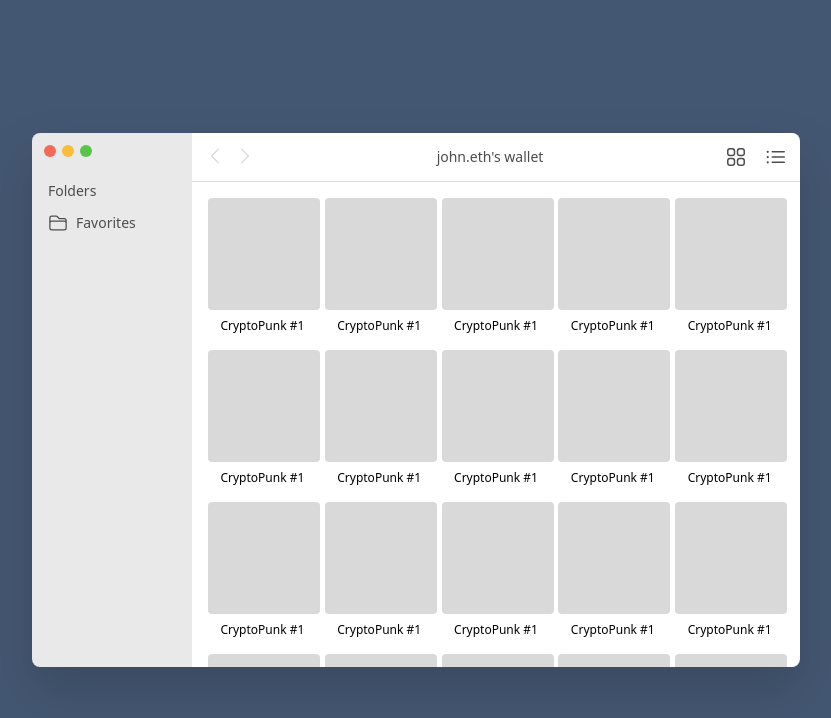
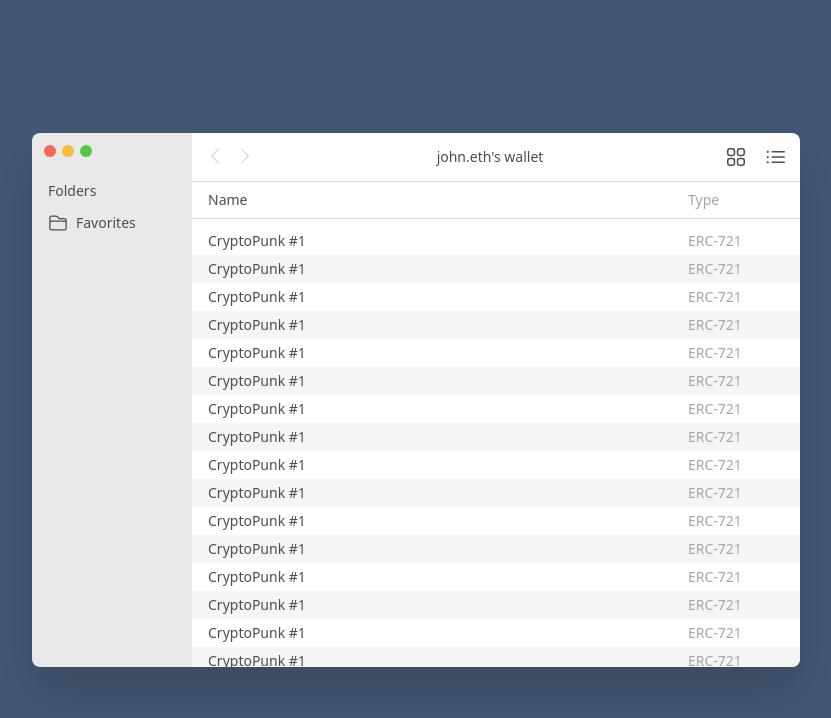
Before and after one commit to josephl37/nft-finder, a Next.js app: page /home in a window 1280 px wide. Shown: the top 718 px of the page, without its empty margins (224-1055 px from the left). Built offline with nearby package versions, Linux system fonts and the light colour scheme.

Commit message:
added listView

```diff
--- a/components/gridNFT.js
+++ b/components/gridNFT.js
@@ -1,4 +1,4 @@
-export default function GridView() {
+export default function GridNFT() {
   return (
     <div>
       <div className="bg-gray-3 w-28 h-28 rounded mx-auto" />
--- /dev/null
+++ b/components/listNFT.js
@@ -0,0 +1,8 @@
+export default function ListNFT() {
+  return (
+    <div className="flex justify-between text-sm px-4 bg-gray-1">
+      <div className="text-gray-4 w-5/6">CryptoPunk #1</div>
+      <div className="text-gray-5 w-1/6">ERC-721</div>
+    </div>
+  );
+}
--- /dev/null
+++ b/components/listView.js
@@ -0,0 +1,110 @@
+import ListNFT from "./listNFT";
+
+export default function ListView() {
+  return (
+    <div className="overflow-y-auto">
+      <div className="flex justify-between text-sm border-b border-gray-3 px-4 py-2 mb-2">
+        <p className="text-gray-4 w-5/6">Name</p>
+        <p className="text-gray-5 w-1/6">Type</p>
+      </div>
+      <div>
+        <div className="flex justify-between text-sm px-4 py-1">
+          <div className="text-gray-4 w-5/6">CryptoPunk #1</div>
+          <div className="text-gray-5 w-1/6">ERC-721</div>
+        </div>
+        <div className="flex justify-between text-sm px-4 py-1 bg-gray-1">
+          <div className="text-gray-4 w-5/6">CryptoPunk #1</div>
+          <div className="text-gray-5 w-1/6">ERC-721</div>
+        </div>
+        <div className="flex justify-between text-sm px-4 py-1">
+          <div className="text-gray-4 w-5/6">CryptoPunk #1</div>
+          <div className="text-gray-5 w-1/6">ERC-721</div>
+        </div>
+        <div className="flex justify-between text-sm px-4 py-1 bg-gray-1">
+          <div className="text-gray-4 w-5/6">CryptoPunk #1</div>
+          <div className="text-gray-5 w-1/6">ERC-721</div>
+        </div>
+        <div className="flex justify-between text-sm px-4 py-1">
+          <div className="text-gray-4 w-5/6">CryptoPunk #1</div>
+          <div className="text-gray-5 w-1/6">ERC-721</div>
+        </div>
+        <div className="flex justify-between text-sm px-4 py-1 bg-gray-1">
+          <div className="text-gray-4 w-5/6">CryptoPunk #1</div>
+          <div className="text-gray-5 w-1/6">ERC-721</div>
+        </div>
+        <div className="flex justify-between text-sm px-4 py-1">
+          <div className="text-gray-4 w-5/6">CryptoPunk #1</div>
+          <div className="text-gray-5 w-1/6">ERC-721</div>
+        </div>
+        <div className="flex justify-between text-sm px-4 py-1 bg-gray-1">
+          <div className="text-gray-4 w-5/6">CryptoPunk #1</div>
+          <div className="text-gray-5 w-1/6">ERC-721</div>
+        </div>
+        <div className="flex justify-between text-sm px-4 py-1">
+          <div className="text-gray-4 w-5/6">CryptoPunk #1</div>
+          <div className="text-gray-5 w-1/6">ERC-721</div>
+        </div>
+        <div className="flex justify-between text-sm px-4 py-1 bg-gray-1">
+          <div className="text-gray-4 w-5/6">CryptoPunk #1</div>
+          <div className="text-gray-5 w-1/6">ERC-721</div>
+        </div>
+        <div className="flex justify-between text-sm px-4 py-1">
+          <div className="text-gray-4 w-5/6">CryptoPunk #1</div>
+          <div className="text-gray-5 w-1/6">ERC-721</div>
+        </div>
+        <div className="flex justify-between text-sm px-4 py-1 bg-gray-1">
+          <div className="text-gray-4 w-5/6">CryptoPunk #1</div>
+          <div className="text-gray-5 w-1/6">ERC-721</div>
+        </div>
+        <div className="flex justify-between text-sm px-4 py-1">
+          <div className="text-gray-4 w-5/6">CryptoPunk #1</div>
+          <div className="text-gray-5 w-1/6">ERC-721</div>
+        </div>
+        <div className="flex justify-between text-sm px-4 py-1 bg-gray-1">
+          <div className="text-gray-4 w-5/6">CryptoPunk #1</div>
+          <div className="text-gray-5 w-1/6">ERC-721</div>
+        </div>
+        <div className="flex justify-between text-sm px-4 py-1">
+          <div className="text-gray-4 w-5/6">CryptoPunk #1</div>
+          <div className="text-gray-5 w-1/6">ERC-721</div>
+        </div>
+        <div className="flex justify-between text-sm px-4 py-1 bg-gray-1">
+          <div className="text-gray-4 w-5/6">CryptoPunk #1</div>
+          <div className="text-gray-5 w-1/6">ERC-721</div>
+        </div>
+        <div className="flex justify-between text-sm px-4 py-1">
+          <div className="text-gray-4 w-5/6">CryptoPunk #1</div>
+          <div className="text-gray-5 w-1/6">ERC-721</div>
+        </div>
+        <div className="flex justify-between text-sm px-4 py-1 bg-gray-1">
+          <div className="text-gray-4 w-5/6">CryptoPunk #1</div>
+          <div className="text-gray-5 w-1/6">ERC-721</div>
+        </div>
+        <div className="flex justify-between text-sm px-4 py-1">
+          <div className="text-gray-4 w-5/6">CryptoPunk #1</div>
+          <div className="text-gray-5 w-1/6">ERC-721</div>
+        </div>
+        <div className="flex justify-between text-sm px-4 py-1 bg-gray-1">
+          <div className="text-gray-4 w-5/6">CryptoPunk #1</div>
+          <div className="text-gray-5 w-1/6">ERC-721</div>
+        </div>
+        <div className="flex justify-between text-sm px-4 py-1">
+          <div className="text-gray-4 w-5/6">CryptoPunk #1</div>
+          <div className="text-gray-5 w-1/6">ERC-721</div>
+        </div>
+        <div className="flex justify-between text-sm px-4 py-1 bg-gray-1">
+          <div className="text-gray-4 w-5/6">CryptoPunk #1</div>
+          <div className="text-gray-5 w-1/6">ERC-721</div>
+        </div>
+        <div className="flex justify-between text-sm px-4 py-1">
+          <div className="text-gray-4 w-5/6">CryptoPunk #1</div>
+          <div className="text-gray-5 w-1/6">ERC-721</div>
+        </div>
+        <div className="flex justify-between text-sm px-4 py-1 bg-gray-1">
+          <div className="text-gray-4 w-5/6">CryptoPunk #1</div>
+          <div className="text-gray-5 w-1/6">ERC-721</div>
+        </div>
+      </div>
+    </div>
+  );
+}
--- a/components/main.js
+++ b/components/main.js
@@ -1,11 +1,12 @@
 import MenuBar from "./menuBar";
 import GridView from "./gridView";
+import ListView from "./listView";
 
 export default function Main() {
   return (
     <div className="col-start-2 bg-white rounded-tr-lg rounded-br-lg flex flex-col min-h-0 overflow-hidden">
       <MenuBar />
-      <GridView />
+      <ListView />
     </div>
   );
 }
--- a/tailwind.config.js
+++ b/tailwind.config.js
@@ -13,6 +13,7 @@
       'gray-2': '#E9E9E9',
       'gray-3': '#D9D9D9',
       'gray-4': '#4D4D4D',
+      'gray-5': '#A6A6A6',
       'blue-1': '#56A2FC',
       'blue-2': '#0666DF',
       'red': '#F36957',
```
